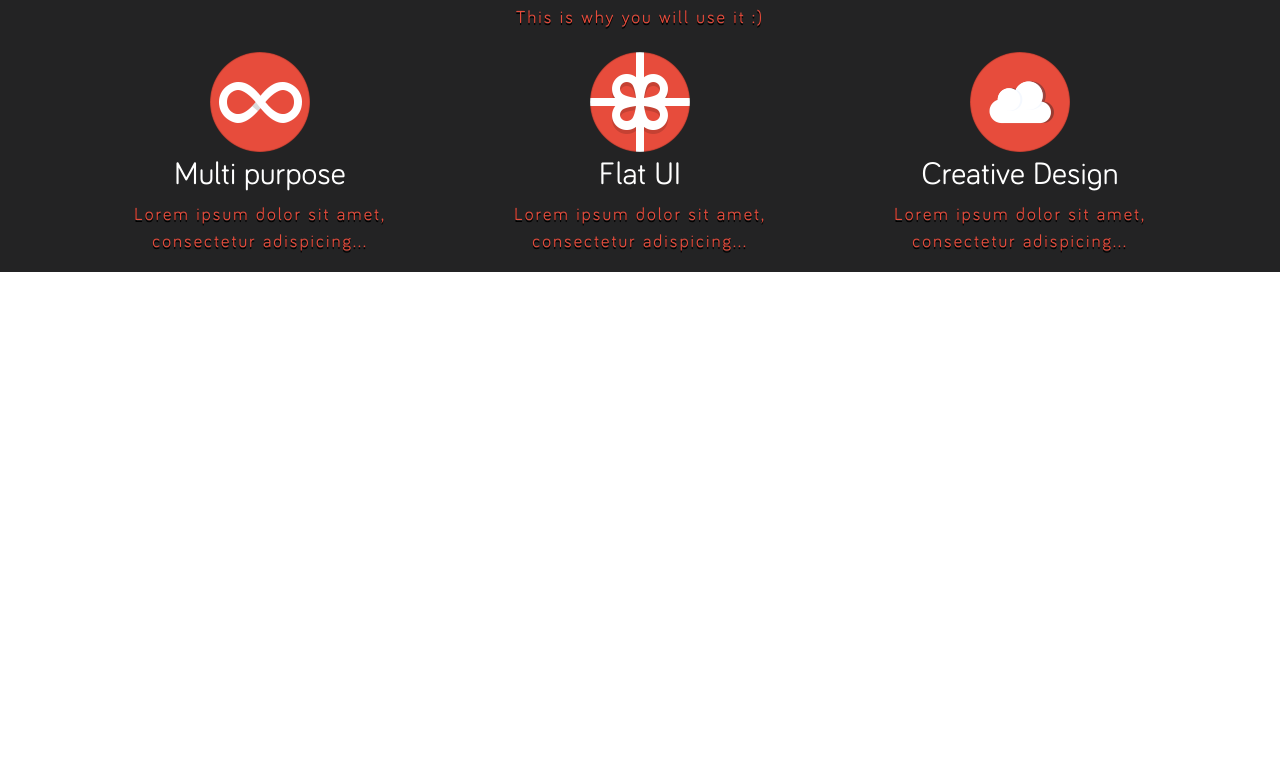
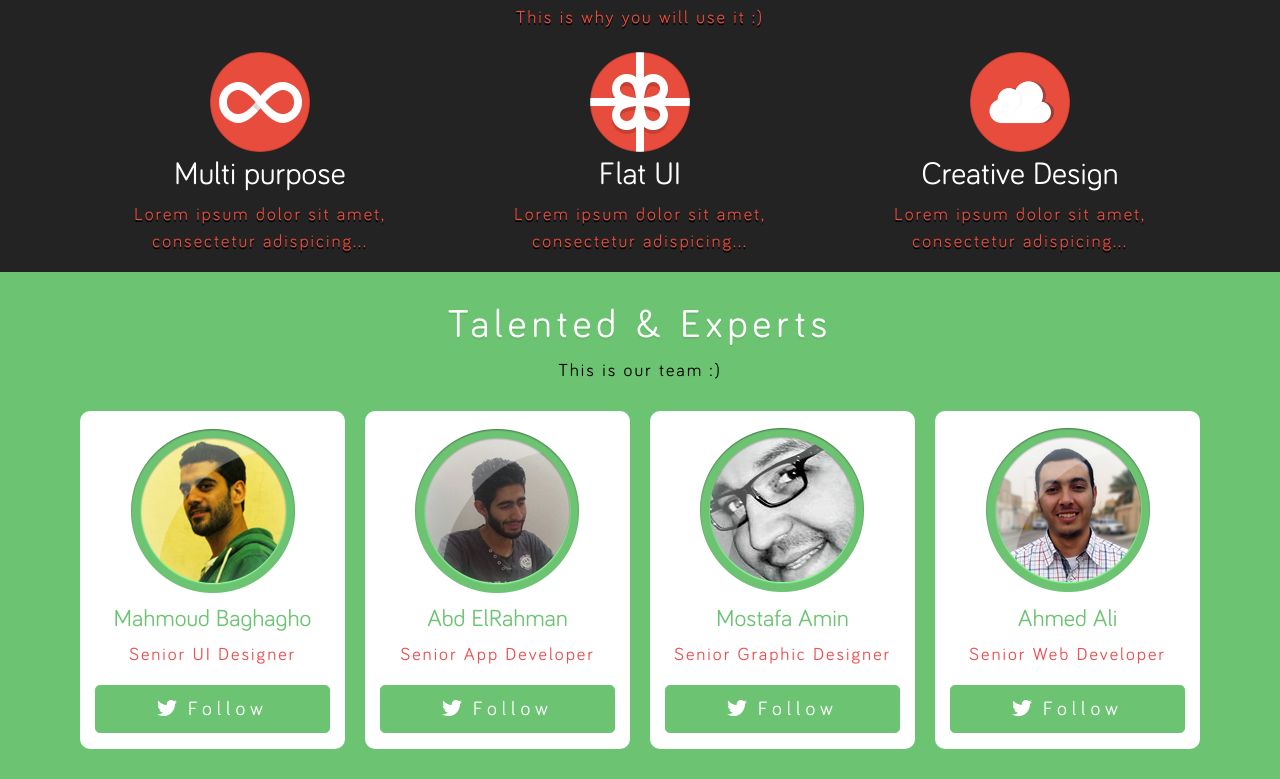
Before and after one commit to matekulcsar/szintfelmero, a plain HTML site: page index.html in a window 1280 px wide. Shown: the part 722-1501 px from the top of the page. Before the commit the page ends 994 px from the top, so only its background shows below. Drawn offline with nearby package versions, Linux system fonts and the light colour scheme.

Commit message:
team section

```diff
--- a/assets/css/style.css
+++ b/assets/css/style.css
@@ -126,3 +126,65 @@ body {
 /*-----------------------------*/
 /* SmartCreative end. */
 /*-----------------------------*/
+
+/*-----------------------------*/
+/* Talented */
+/*-----------------------------*/
+
+.Team {
+    background: #6cc372;
+    text-align: center;
+    color:white;
+    font-family: Bariol;
+    padding-top:30px;
+    padding-bottom:20px;
+}
+
+.Team h1 {
+    font-size:40px;
+    letter-spacing: 5px;
+    text-shadow: 0px 2px #64b86a;
+}
+
+.Team .TeamP {
+    color:#000;
+}
+
+.Team p {
+    font-size: 18px;
+    letter-spacing: 2px;
+    color:#eb4f4e;
+}
+
+.Team .TeamCard {
+    background: #FFF;
+    border: 10px solid #6cc372;
+    border-radius: 20px;
+    -webkit-border-radius: 20px;
+    -moz-border-radius: 20px;
+}
+
+.Team .TeamCard img {
+    margin-top:15px;
+}
+
+.Team .TeamCard h2 {
+    color:#6cc372;
+    font-size: 24px;
+    padding-top: 10px;
+}
+
+.Team .btnFollow {
+    background: #6cc372;
+    border:1px solid #6cc372;
+    letter-spacing: 5px;
+}
+
+.Team .btnFollow:hover {
+    background: #5eb464;
+}
+
+
+/*-----------------------------*/
+/* Talented end. */
+/*-----------------------------*/
--- a/index.html
+++ b/index.html
@@ -105,6 +105,51 @@
 
     </section>
 
+      <section class="Team">
+        <h1>Talented &amp; Experts</h1>
+        <p class="TeamP">This is our team :)</p>
+
+        <div class="container">
+            <div class="row">
+
+
+                <div class="col-lg-3 TeamCard">
+                  <img src="assets/img/team/team1.png" alt="">
+                  <h2>Mahmoud Baghagho</h2>
+                  <p>Senior UI Designer</p>
+                    <p><a class="btn btn-secondary btn-lg btn-block btnFollow" href="#" role="button"><i class="fab fa-twitter"></i>&nbsp;Follow</a></p>
+                </div>
+
+
+
+                <div class="col-lg-3 TeamCard">
+                  <img src="assets/img/team/team2.png" alt="">
+                  <h2>Abd ElRahman</h2>
+                  <p>Senior App Developer</p>
+                    <p><a class="btn btn-secondary btn-lg btn-block btnFollow" href="#" role="button"><i class="fab fa-twitter"></i>&nbsp;Follow</a></p>
+                </div>
+
+
+                <div class="col-lg-3 TeamCard">
+                  <img src="assets/img/team/team3.png" alt="">
+                  <h2>Mostafa Amin</h2>
+                  <p>Senior Graphic Designer</p>
+                    <p><a class="btn btn-secondary btn-lg btn-block btnFollow" href="#" role="button"><i class="fab fa-twitter"></i>&nbsp;Follow</a></p>
+                </div>
+
+                <div class="col-lg-3 TeamCard">
+                  <img src="assets/img/team/team4.png" alt="">
+                  <h2>Ahmed Ali</h2>
+                  <p>Senior Web Developer</p>
+                    <p><a class="btn btn-secondary btn-lg btn-block btnFollow" href="#" role="button"><i class="fab fa-twitter"></i>&nbsp;Follow</a></p>
+                </div>
+
+
+              </div>
+        </div>
+
+    </section>
+
 
 
 
```
Also changed, not shown: assets/img/team/team1.png (added), assets/img/team/team2.png (added), assets/img/team/team3.png (added), assets/img/team/team4.png (added).
